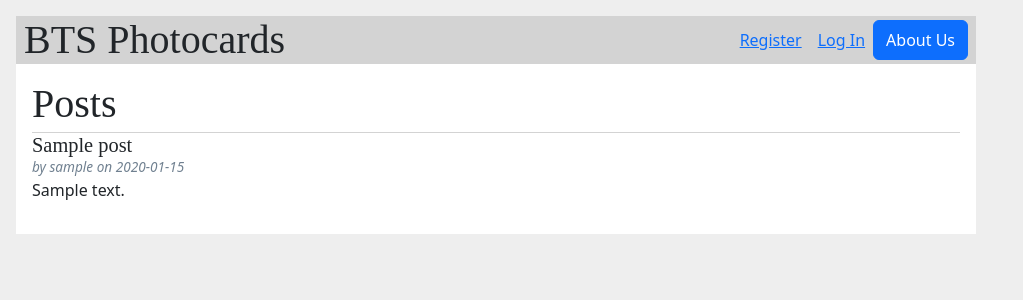
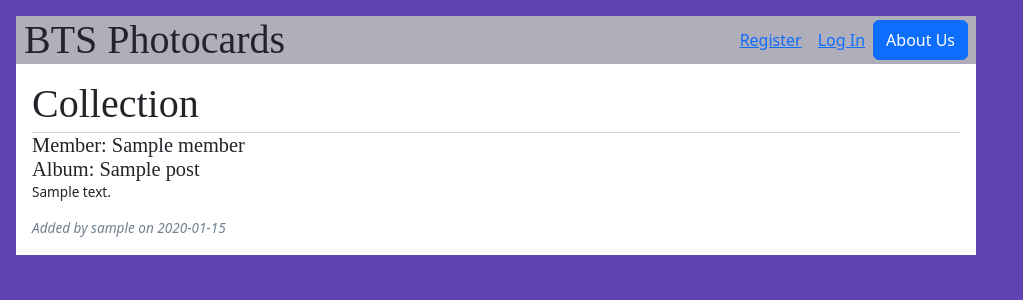
Before and after one commit to lbthoms/miniproject3LBT, a Flask app: template btspc/templates/blog/index.html in a window 1280 px wide. Shown: the top 300 px of the page, without its empty margins (0-1023 px from the left). Run offline with Flask 3, Linux system fonts and the light colour scheme; the template is opened without the code that fills it: most values are stand-ins (such as "Sample title", 1, 10 or a date in 2020).

Commit message:
stylistic changes

```diff
--- a/btspc/auth.py
+++ b/btspc/auth.py
@@ -13,6 +13,7 @@
 def register():
     if request.method == 'POST':
         username = request.form['username']
+        instagram = request.form['instagram']
         password = request.form['password']
         db = get_db()
         error = None
@@ -25,8 +26,8 @@
         if error is None:
             try:
                 db.execute(
-                    "INSERT INTO user (username, password) VALUES (?, ?)",
-                    (username, generate_password_hash(password)),
+                    "INSERT INTO user (username, instagram, password) VALUES (?, ?, ?)",
+                    (username, instagram, generate_password_hash(password)),
                 )
                 db.commit()
             except db.IntegrityError:
--- a/btspc/schema.sql
+++ b/btspc/schema.sql
@@ -4,7 +4,7 @@
 CREATE TABLE user (
   id INTEGER PRIMARY KEY AUTOINCREMENT,
   username TEXT UNIQUE NOT NULL,
-  instagram,
+  instagram TEXT NOT NULL,
   password TEXT NOT NULL
 );
 
--- a/btspc/static/style.css
+++ b/btspc/static/style.css
@@ -1,9 +1,9 @@
-html { font-family: sans-serif; background: #eee; padding: 1rem; }
+html { font-family: sans-serif; background: #5f43b2; padding: 1rem; }
 body { max-width: 960px; margin: 0 auto; background: white; }
 h1 { font-family: serif; color: #377ba8; margin: 1rem 0; }
 a { color: #377ba8; }
 hr { border: none; border-top: 1px solid lightgray; }
-nav { background: lightgray; display: flex; align-items: center; padding: 0 0.5rem; }
+nav { background: #b1aebb; display: flex; align-items: center; padding: 0 0.5rem; }
 nav h1 { flex: auto; margin: 0; }
 nav h1 a { text-decoration: none; padding: 0.25rem 0.5rem; }
 nav ul  { display: flex; list-style: none; margin: 0; padding: 0; }
--- a/btspc/templates/auth/register.html
+++ b/btspc/templates/auth/register.html
@@ -8,7 +8,7 @@
   <form method="post">
     <label for="username">Username</label>
     <input name="username" id="username" required>
-    <label for="instagram">Instagram Handle (Option)</label>
+    <label for="instagram">Instagram Handle (Optional)</label>
     <input name="instagram" id="instagram">
     <label for="password">Password</label>
     <input type="password" name="password" id="password" required>
--- a/btspc/templates/base.html
+++ b/btspc/templates/base.html
@@ -31,8 +31,11 @@
           <h1 class="modal-title fs-5" id="exampleModalLabel">About Us</h1>
           <button type="button" class="btn-close" data-bs-dismiss="modal" aria-label="Close"></button>
         </div>
-        <div class="modal-body">
+        <div class="modal-body" style="text-align:center">
           This is a useful tool for BTS photocard collectors to manage their collections online!
+          <br>
+          <img width="auto" height="250px" src="https://1000logos.net/wp-content/uploads/2018/03/BTS_Logo.png">
+
         </div>
         <div class="modal-footer">
           <button type="button" class="btn btn-secondary" data-bs-dismiss="modal">Close</button>
--- a/btspc/templates/blog/create.html
+++ b/btspc/templates/blog/create.html
@@ -20,7 +20,7 @@
         <option value="Group PC">
       </datalist>
 
-    <label for="title">Title</label>
+    <label for="title">Album</label>
     <input name="title" id="title" value="{{ request.form['title'] }}" required>
 
     <label for="body">Body</label>
--- a/btspc/templates/blog/index.html
+++ b/btspc/templates/blog/index.html
@@ -1,7 +1,7 @@
 {% extends 'base.html' %}
 
 {% block header %}
-  <h1>{% block title %}Posts{% endblock %}</h1>
+  <h1>{% block title %}Collection{% endblock %}</h1>
   {% if g.user %}
     <a class="action" href="{{ url_for('blog.create') }}">New</a>
   {% endif %}
@@ -12,14 +12,15 @@
     <article class="post">
       <header>
         <div>
-          <h1>{{ post['title'] }}</h1>
-          <div class="about">by {{ post['username'] }} on {{ post['created'].strftime('%Y-%m-%d') }}</div>
+          <h1> Member: {{ post['member'] }}</h1>
+          <h1> Album: {{ post['title'] }}</h1>
+          <p class="body">{{ post['body'] }}</p>
+          <div class="about">Added by {{ post['username'] }} on {{ post['created'].strftime('%Y-%m-%d') }}</div>
         </div>
         {% if g.user['id'] == post['author_id'] %}
           <a class="action" href="{{ url_for('blog.update', id=post['id']) }}">Edit</a>
         {% endif %}
       </header>
-      <p class="body">{{ post['body'] }}</p>
     </article>
     {% if not loop.last %}
       <hr>
--- a/btspc/templates/blog/update.html
+++ b/btspc/templates/blog/update.html
@@ -20,7 +20,7 @@
         <option value="Group PC">
       </datalist>
 
-    <label for="title">Title</label>
+    <label for="title">Album</label>
     <input name="title" id="title" value="{{ request.form['title'] or post['title'] }}" required>
 
     <label for="body">Body</label>
```
Also changed, not shown: hello.py (+0 -18 lines).
